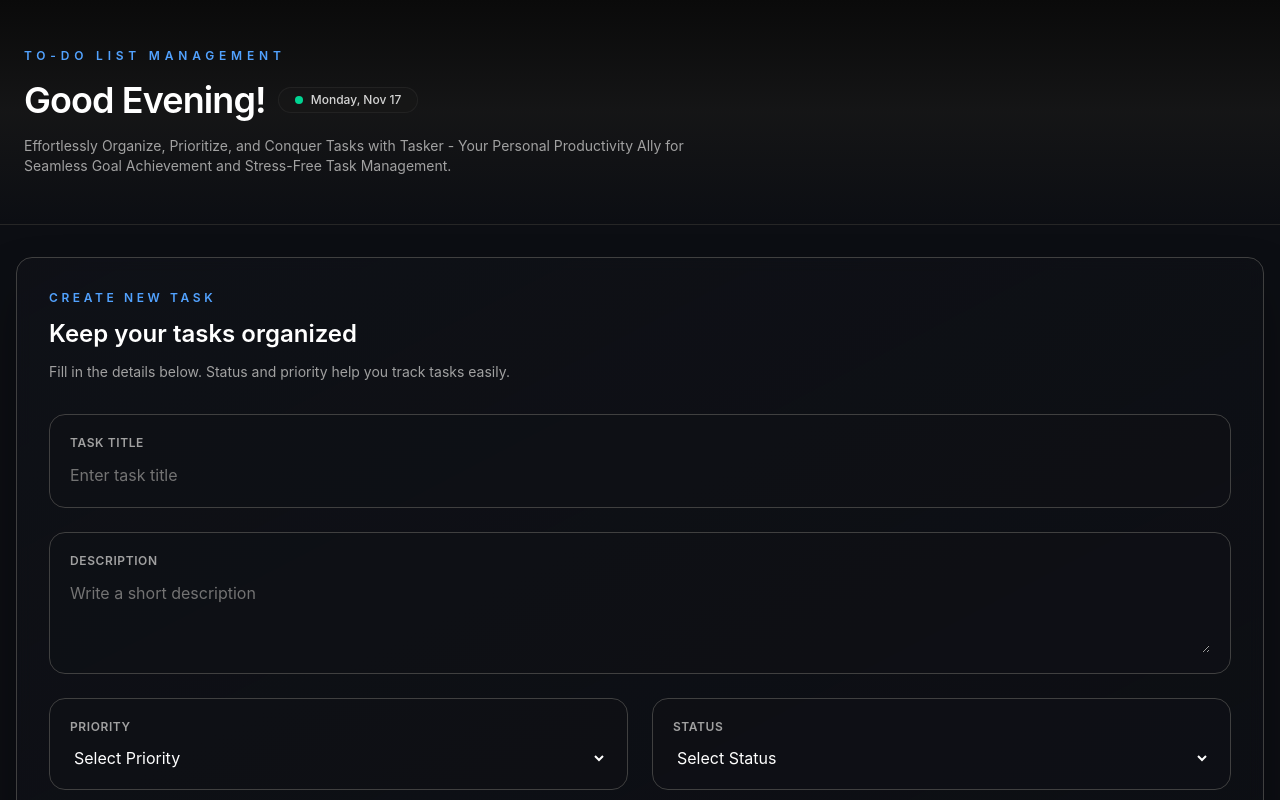
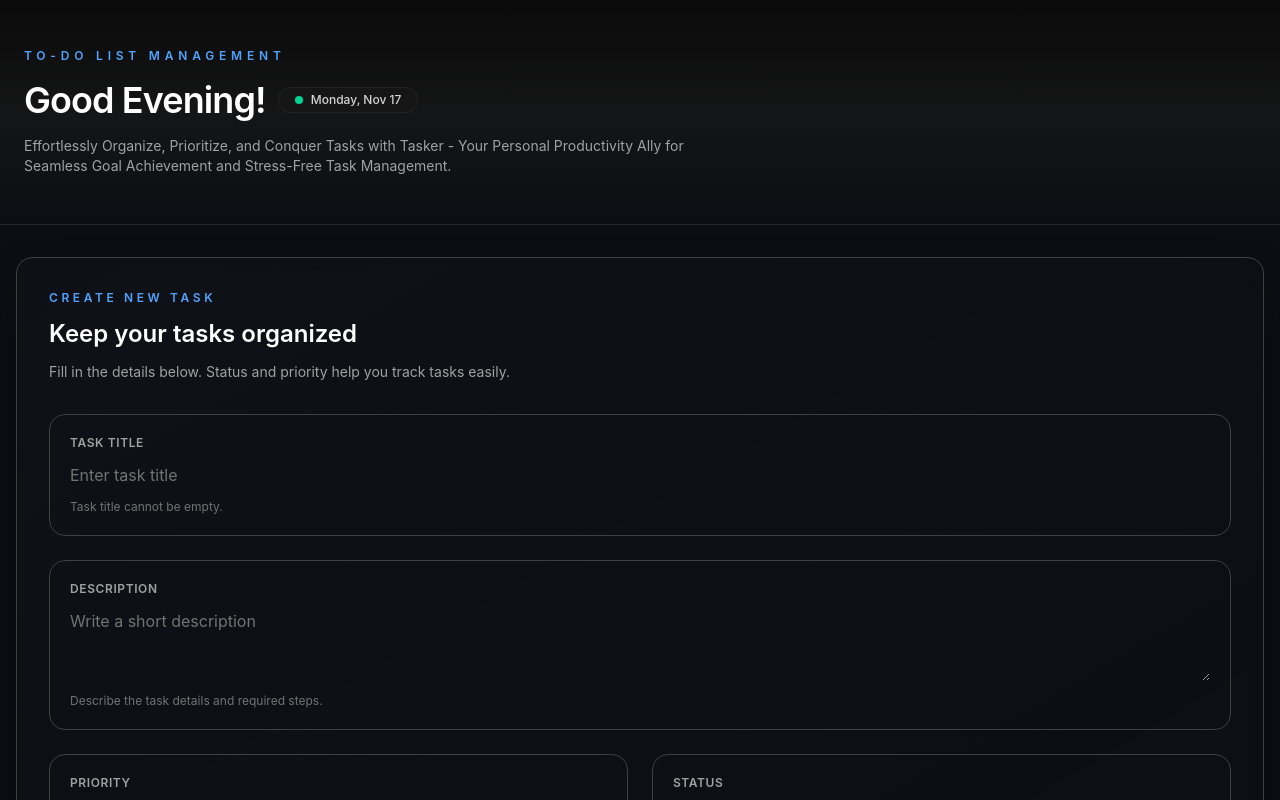
Before and after one commit to rajesh-mondal/todo-task-management, a React app in the folder frontend/: page /create-task in a window 1280 px wide. Shown: the top 800 px of the page. Built offline with nearby package versions, Linux system fonts and the light colour scheme; the HTML template or start-up script is replaced by a standard one.

Commit message:
feat(frontend): implement client-side validation for task creation form

```diff
--- a/frontend/src/pages/CreateTask.jsx
+++ b/frontend/src/pages/CreateTask.jsx
@@ -11,12 +11,26 @@ export default function CreateTask() {
     title: "",
     description: "",
     status: "pending",
-    priority: "medium",
+    priority: "low",
   });
 
+  const [errors, setErrors] = useState({});
+
   const createTask = async () => {
-    await API.post("/tasks/create", form);
-    navigate("/");
+    setErrors({});
+
+    try {
+      const res = await API.post("/tasks/create", form);
+      if (res.data.status) {
+        navigate("/");
+      }
+    } catch (error) {
+      if (error.response && error.response.status === 422) {
+        setErrors(error.response.data.errors);
+        return;
+      }
+      alert("Task creation failed");
+    }
   };
 
   return (
@@ -41,7 +55,11 @@ export default function CreateTask() {
 
           <div className="space-y-6">
             {/* Task Title */}
-            <label className="flex flex-col gap-3 rounded-2xl border border-neutral-700 bg-[#0f1116]/70 p-5 text-sm transition focus-within:border-blue-500 focus-within:bg-[#0f1116] focus-within:shadow-lg focus-within:shadow-blue-500/10">
+            <label
+              className={`flex flex-col gap-3 rounded-2xl border p-5 text-sm transition
+              ${errors.title ? "border-red-500" : "border-neutral-700"}
+              focus-within:border-blue-500`}
+            >
               <span className="text-xs font-semibold uppercase tracking-wider text-neutral-400">
                 Task Title
               </span>
@@ -51,10 +69,20 @@ export default function CreateTask() {
                 className="w-full bg-transparent text-base text-white placeholder:text-neutral-500 focus:outline-none"
                 onChange={(e) => setForm({ ...form, title: e.target.value })}
               />
+              <span class="text-xs text-neutral-500">
+                Task title cannot be empty.
+              </span>
             </label>
+            {errors.title && (
+              <p className="text-red-500 text-xs -mt-4">{errors.title[0]}</p>
+            )}
 
             {/* Description */}
-            <label className="flex flex-col gap-3 rounded-2xl border border-neutral-700 bg-[#0f1116]/70 p-5 text-sm transition focus-within:border-blue-500 focus-within:bg-[#0f1116] focus-within:shadow-lg focus-within:shadow-blue-500/10">
+            <label
+              className={`flex flex-col gap-3 rounded-2xl border p-5 text-sm transition
+              ${errors.description ? "border-red-500" : "border-neutral-700"}
+              focus-within:border-blue-500`}
+            >
               <span className="text-xs font-semibold uppercase tracking-wider text-neutral-400">
                 Description
               </span>
@@ -66,11 +94,23 @@ export default function CreateTask() {
                   setForm({ ...form, description: e.target.value })
                 }
               />
+              <span class="text-xs text-neutral-500">
+                Describe the task details and required steps.
+              </span>
             </label>
+            {errors.description && (
+              <p className="text-red-500 text-xs -mt-4">
+                {errors.description[0]}
+              </p>
+            )}
 
             <div className="grid grid-cols-1 gap-6 lg:grid-cols-2">
               {/* Priority */}
-              <label className="flex flex-col gap-3 rounded-2xl border border-neutral-700 bg-[#0f1116]/70 p-5 text-sm transition focus-within:border-blue-500 focus-within:bg-[#0f1116] focus-within:shadow-lg focus-within:shadow-blue-500/10">
+              <label
+                className={`flex flex-col gap-3 rounded-2xl border p-5 text-sm transition
+                ${errors.priority ? "border-red-500" : "border-neutral-700"}
+                focus-within:border-blue-500`}
+              >
                 <span className="text-xs font-semibold uppercase tracking-wider text-neutral-400">
                   Priority
                 </span>
@@ -93,10 +133,22 @@ export default function CreateTask() {
                     Low
                   </option>
                 </select>
+                <span class="text-xs text-neutral-500">
+                  The default priority level is Low.
+                </span>
               </label>
+              {errors.priority && (
+                <p className="text-red-500 text-xs -mt-4">
+                  {errors.priority[0]}
+                </p>
+              )}
 
               {/* Status */}
-              <label className="flex flex-col gap-3 rounded-2xl border border-neutral-700 bg-[#0f1116]/70 p-5 text-sm transition focus-within:border-blue-500 focus-within:bg-[#0f1116] focus-within:shadow-lg focus-within:shadow-blue-500/10">
+              <label
+                className={`flex flex-col gap-3 rounded-2xl border p-5 text-sm transition
+                ${errors.status ? "border-red-500" : "border-neutral-700"}
+                focus-within:border-blue-500`}
+              >
                 <span className="text-xs font-semibold uppercase tracking-wider text-neutral-400">
                   Status
                 </span>
@@ -117,11 +169,17 @@ export default function CreateTask() {
                     Completed
                   </option>
                 </select>
+                <span class="text-xs text-neutral-500">
+                  The default status is Pending
+                </span>
               </label>
+              {errors.status && (
+                <p className="text-red-500 text-xs -mt-4">{errors.status[0]}</p>
+              )}
             </div>
           </div>
 
-          {/* Footer Buttons */}
+          {/* Buttons */}
           <div className="mt-10 flex flex-col gap-3 md:flex-row md:items-center md:justify-between">
             <div className="text-xs text-neutral-500">
               By submitting, you confirm this task is safe to store.
```
